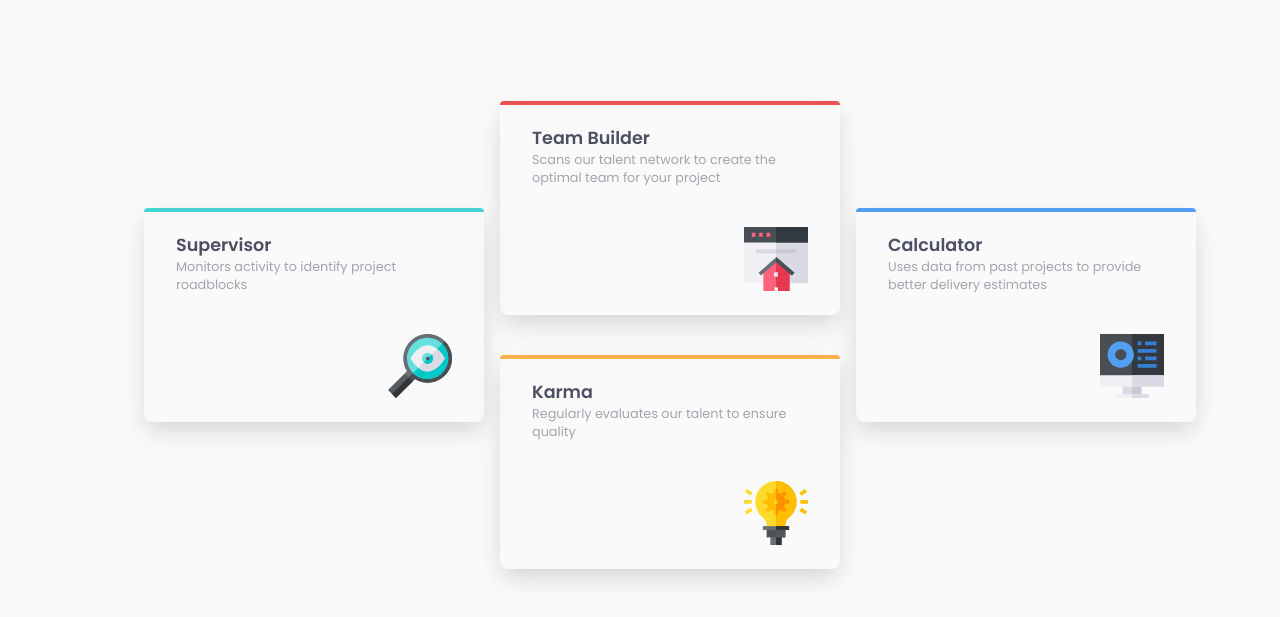
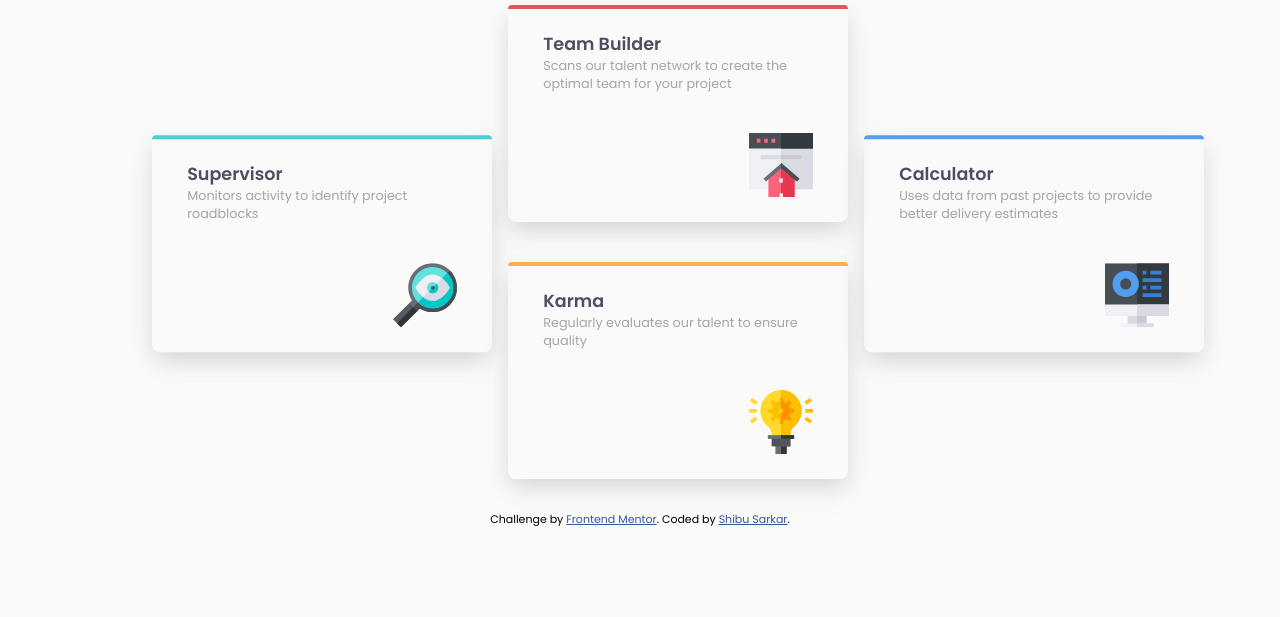
Before and after one commit to shibuwd/four-card-feature-section, a plain HTML site: page index.html in a window 1280 px wide. Shown: the part 257-874 px from the top of the page. After the commit the page ends 800 px from the top, so only its background shows below. Drawn offline with Linux system fonts and the light colour scheme.

Commit message:
issue fix

```diff
--- a/index.html
+++ b/index.html
@@ -53,6 +53,15 @@
 
         </div>
     </div>
+
+    <!-- footer section -->
+    <footer>
+        <p class="attribution">
+            Challenge by <a href="https://www.frontendmentor.io?ref=challenge" target="_blank">Frontend Mentor</a>.
+            Coded by <a href="#">Shibu Sarkar</a>.
+        </p>
+    </footer>
+    <!-- end footer section -->
 </body>
 
 </html>
--- a/style.css
+++ b/style.css
@@ -26,14 +26,14 @@ body {
 
 /* card section */
 .container {
-    margin: 3rem 2rem;
+    margin: 2rem 2.5rem;
 }
 
 .card-container .wrapper {
     position: relative;
     display: flex;
     flex-direction: column;
-    padding: 1.5rem 2rem;
+    padding: 1.6rem 2.2rem;
     border-radius: .5rem;
 }
 
@@ -60,9 +60,8 @@ body {
 
 .heading-section .heading-text {
     color: var(--grayish-blue);
-    /* margin: 0 auto; */
     text-align: center;
-    margin-bottom: 5rem;
+    margin-bottom: 2rem;
 }
 
 .wrapper h3 {
@@ -115,24 +114,32 @@ body {
 }
 /* end card section */
 
+/* footer section */
+  .attribution {
+      font-size: 11px;
+      text-align: center;
+  }
+
+ .attribution a {
+      color: hsl(228, 45%, 44%);
+  }
+  /* end footer section */
+
 /* media query */
 @media only screen and (min-width: 990px) {
     .card-container {
         width: max-content;
-        max-width: 360px;
         display: grid;
         grid-template-columns: max-content max-content max-content;
         grid-template-rows: auto auto;
         gap: 1rem;
         margin: 0 7rem;
-
     }
     .card-container .wrapper {
         max-width: 340px;
-        margin-bottom: 0;
     }
     .card-1 {
-        transform: translateY(50%);
+        transform: translateY(60%);
     }
     .card-2 {
         grid-row: 1/span 1;
@@ -143,11 +150,8 @@ body {
         grid-column: 2/span 1;
     }
     .card-4 {
-        transform: translateY(50%);
+        transform: translateY(60%);
     }
-   .heading-section {
-       margin-top: 5rem;
-   }
    .heading-section span {
        font-size: 2.3rem;
    }
```
